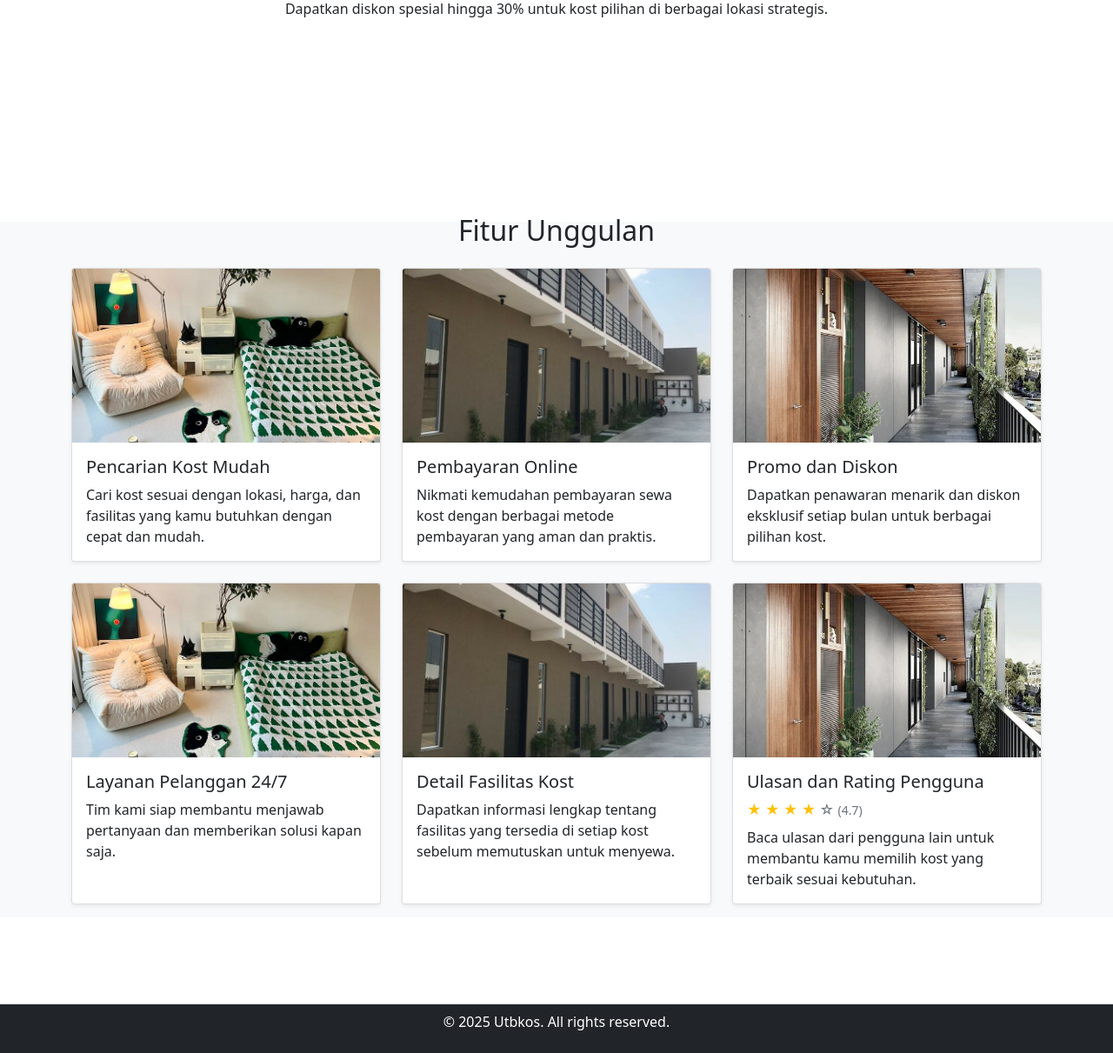
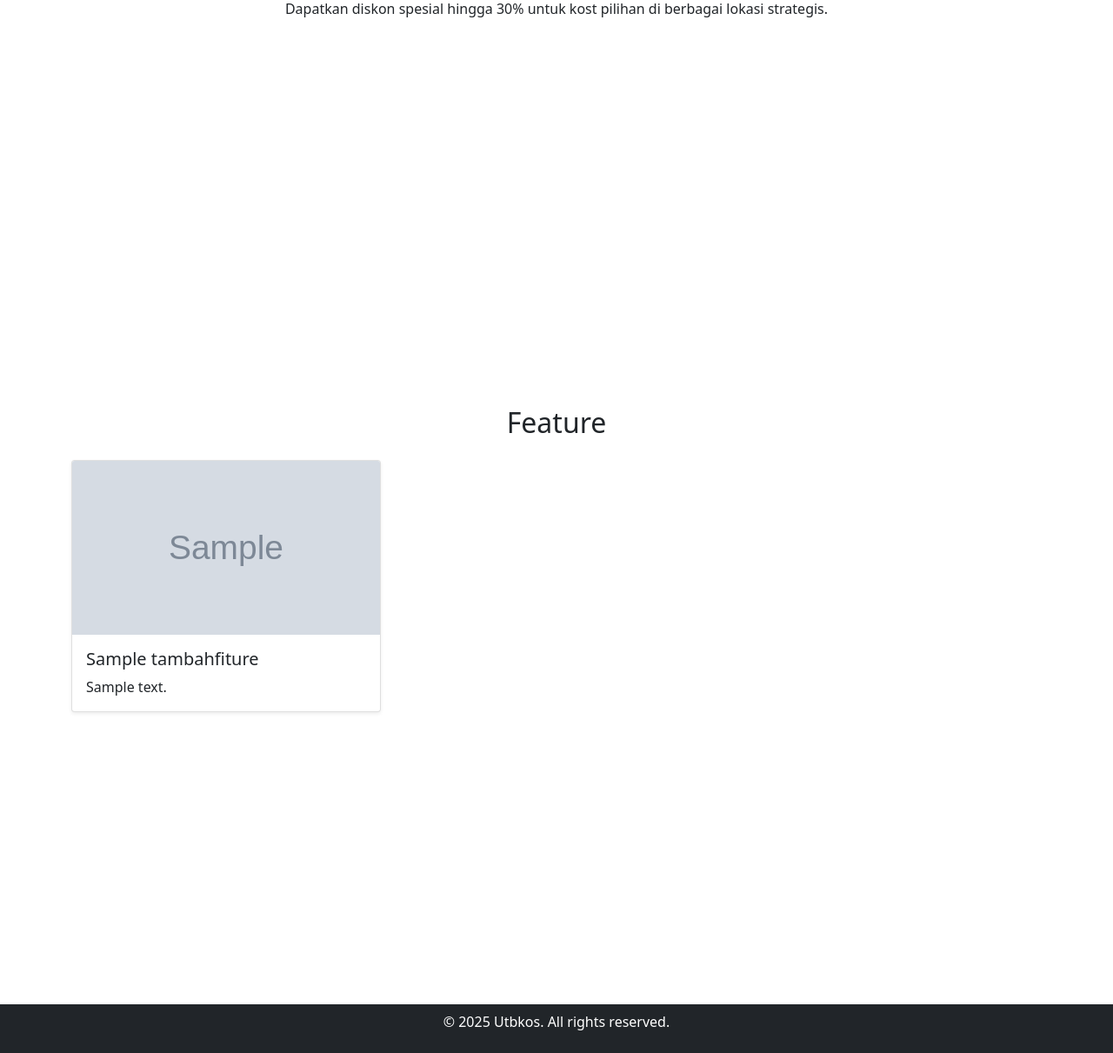
Before and after one commit to RafiRhnnn/UtbKosWeb, a PHP site: page /UtbKosWeb/frontend/index.php in a window 1280 px wide. Shown: the part 2225-3436 px from the top of the page at 87% size. Run offline with PHP 8.4, Linux system fonts and the light colour scheme; tables that the repository leaves empty or names only in its code hold one stand-in row (values such as "Sample post"); grey boxes marked "Sample" are stand-in pictures.

Commit message:
tambah fiture

```diff
--- /dev/null
+++ b/backend/listfiture.php
@@ -0,0 +1,24 @@
+<?php
+header("Access-Control-Allow-Origin: *");
+include "koneksi.php";
+
+function getProtocol()
+{
+    $protocol = isset($_SERVER['HTTPS']) && ($_SERVER['HTTPS'] !== 'off') ? 'https' : 'http';
+    return $protocol . "://" . $_SERVER['HTTP_HOST'];
+}
+
+$keyword = isset($_GET["key"]) ? $_GET["key"] : '';
+
+$statement = $database_connection->prepare("SELECT * FROM `tambahfiture` WHERE `namafiture` LIKE ?");
+$statement->execute(["%$keyword%"]);
+
+$data = array();
+while ($row = $statement->fetch(PDO::FETCH_ASSOC)) {
+    // Menyusun URL lengkap untuk gambar
+    $row["img"] = getProtocol() . "/UtbKosWeb/backend/" . $row["img"];
+    $data[] = $row;
+}
+
+header('Content-Type: application/json; charset=utf-8');
+echo json_encode($data);
--- a/frontend/index.php
+++ b/frontend/index.php
@@ -12,16 +12,19 @@
     <link rel="stylesheet" href="assets/css/styleindex.css">
     <link rel="stylesheet" href="https://unpkg.com/aos@next/dist/aos.css" />
     <link href="https://fonts.googleapis.com/css2?family=Roboto:wght@700&display=swap" rel="stylesheet">
-    <script src="assets/js/scriptsindex.js"></script>
+    <script src="https://code.jquery.com/jquery-3.6.0.min.js"></script>
+    <script src="https://cdn.jsdelivr.net/npm/axios/dist/axios.min.js"></script>
+    <script src="https://cdn.jsdelivr.net/npm/bootstrap@5.0.2/dist/js/bootstrap.bundle.min.js"
+        integrity="sha384-MrcW6ZMFYlzcLA8Nl+NtUVF0sA7MsXsP1UyJoMp4YLEuNSfAP+JcXn/tWtIaxVXM" crossorigin="anonymous"></script>
+    <script src="https://unpkg.com/aos@next/dist/aos.js"></script>
 </head>
 
 <body>
-    <!-- navbar start -->
+    <!-- Navbar Start -->
     <nav class="navbar navbar-expand-lg navbar-light sticky-top">
         <div class="container-fluid">
             <a class="navbar-brand d-flex align-items-center" href="#">
                 <img class="logoheader img-fluid me-1" src="assets/images/logo_header.png" alt="Sample image" style="max-height: 70px;">
-
             </a>
             <button class="navbar-toggler" type="button" data-bs-toggle="collapse" data-bs-target="#navbarNavDropdown" aria-controls="navbarNavDropdown" aria-expanded="false" aria-label="Toggle navigation">
                 <span class="navbar-toggler-icon"></span>
@@ -43,37 +46,27 @@
                 </ul>
                 <a class="btn btn-outline-dark btn-lg rounded-pill ms-lg-3 px-4 py-2" href="../frontend/login.php">Login</a>
             </div>
-
         </div>
     </nav>
+    <!-- Navbar End -->
 
-
-
-    <!-- navbar end -->
-
-    <!-- body mulai -->
-
-    <section class="gradasi vh-100 ">
+    <!-- Hero Section Start -->
+    <section class="gradasi vh-100">
         <div class="overlay"></div>
         <main class="content d-flex justify-content-between align-items-center text-white ps-5 pt-5">
             <div class="d-flex flex-column align-items-start">
                 <h1>NGEKOS LEBIH MURAH & AMAN <span>UTBKOS</span>SOLUSINYA</h1>
-                <p>
-                    Temukan kenyamanan anda di UTBKos dengan fasilitas kumplit
-                </p>
+                <p>Temukan kenyamanan anda di UTBKos dengan fasilitas kumplit</p>
                 <a href="login.php" class="btn btn-warning btn-lg">KOST Sekarang</a>
-
             </div>
-
-            <div class="d-flex justify-content-end col-md-9 col-lg-6 col-xl-5 text-end" data-aos="flip-right"
-                data-aos-easing="ease-out-cubic"
-                data-aos-duration="2000">
+            <div class="d-flex justify-content-end col-md-9 col-lg-6 col-xl-5 text-end" data-aos="flip-right" data-aos-easing="ease-out-cubic" data-aos-duration="2000">
                 <img id="logoutbkos" src="assets/images/logobaru.png" class="img-fluid" alt="Sample image">
             </div>
         </main>
     </section>
-    <!-- body akhir -->
-    <!-- about section start -->
+    <!-- Hero Section End -->
+
+    <!-- About Section Start -->
     <section id="about" class="bg-warning vh-100">
         <div class="container h-100 d-flex flex-column justify-content-center">
 
@@ -111,152 +104,110 @@
             </div>
         </div>
     </section>
-    <!-- about section end -->
-    <!-- promomulai -->
+    <!-- About Section End -->
+
+    <!-- Promo Section Start -->
     <section id="promo" class="container py-5">
         <h2 class="text-center mb-4">Promo</h2>
         <div id="promoCarousel" class="carousel slide" data-bs-ride="carousel" data-bs-interval="3000">
             <div class="carousel-inner">
-                <div class="carousel-item active"
-                    data-description="Dapatkan diskon spesial hingga 30% untuk kost pilihan di berbagai lokasi strategis.">
-                    <img src="assets/images/banner/banner_0.jpg" class="d-block w-100 img-fluid rounded"
-                        alt="Promo 1">
+                <div class="carousel-item active" data-description="Dapatkan diskon spesial hingga 30% untuk kost pilihan di berbagai lokasi strategis.">
+                    <img src="assets/images/banner/banner_0.jpg" class="d-block w-100 img-fluid rounded" alt="Promo 1">
                 </div>
-                <div class="carousel-item"
-                    data-description="Temukan kost dengan fasilitas lengkap mulai dari WiFi gratis hingga area parkir luas.">
-                    <img src="assets/images/banner/banner_1.jpg" class="d-block w-100 img-fluid rounded"
-                        alt="Promo 2">
+                <div class="carousel-item" data-description="Temukan kost dengan fasilitas lengkap mulai dari WiFi gratis hingga area parkir luas.">
+                    <img src="assets/images/banner/banner_1.jpg" class="d-block w-100 img-fluid rounded" alt="Promo 2">
                 </div>
-                <div class="carousel-item"
-                    data-description="Nikmati cashback untuk pengguna baru saat memesan kost melalui UtbKos!">
-                    <img src="assets/images/banner/banner_2.jpg" class="d-block w-100 img-fluid rounded"
-                        alt="Promo 3">
+                <div class="carousel-item" data-description="Nikmati cashback untuk pengguna baru saat memesan kost melalui UtbKos!">
+                    <img src="assets/images/banner/banner_2.jpg" class="d-block w-100 img-fluid rounded" alt="Promo 3">
                 </div>
-                <div class="carousel-item"
-                    data-description="Promo eksklusif untuk kost campur, kost khusus perempuan, dan kost khusus laki-laki.">
-                    <img src="assets/images/banner/banner_3.jpg" class="d-block w-100 img-fluid rounded"
-                        alt="Promo 4">
+                <div class="carousel-item" data-description="Promo eksklusif untuk kost campur, kost khusus perempuan, dan kost khusus laki-laki.">
+                    <img src="assets/images/banner/banner_3.jpg" class="d-block w-100 img-fluid rounded" alt="Promo 4">
                 </div>
             </div>
-            <!-- Kontrol Carousel -->
-            <button class="carousel-control-prev" type="button" data-bs-target="#promoCarousel"
-                data-bs-slide="prev">
+            <button class="carousel-control-prev" type="button" data-bs-target="#promoCarousel" data-bs-slide="prev">
                 <span class="carousel-control-prev-icon" aria-hidden="true"></span>
                 <span class="visually-hidden">Previous</span>
             </button>
-            <button class="carousel-control-next" type="button" data-bs-target="#promoCarousel"
-                data-bs-slide="next">
+            <button class="carousel-control-next" type="button" data-bs-target="#promoCarousel" data-bs-slide="next">
                 <span class="carousel-control-next-icon" aria-hidden="true"></span>
                 <span class="visually-hidden">Next</span>
             </button>
         </div>
-        <!-- Deskripsi Dinamis -->
-        <p id="promoDescription" class="text-center mt-4">
-            Dapatkan diskon spesial hingga 30% untuk kost pilihan di berbagai lokasi strategis.
-        </p>
+        <p id="promoDescription" class="text-center mt-4">Dapatkan diskon spesial hingga 30% untuk kost pilihan di berbagai lokasi strategis.</p>
     </section>
-    <!-- promo akhir -->
+    <!-- Promo Section End -->
 
-    <!-- feature mulai -->
-    <section id="feature" class="bg-light py-5">
+    <!-- Feature Section Start -->
+    <?php
+    include '../backend/koneksi.php';
+
+    $query = "SELECT * FROM tambahfiture";
+    $result = $database_connection->query($query);
+
+    if (!$result) {
+        echo "<div class='container text-center mt-5'><p>Gagal memuat fitur dari database.</p></div>";
+    }
+    ?>
+
+    <section id="feature">
         <div class="container">
-            <h2 class="text-center mb-4">Fitur Unggulan</h2>
-            <div class="row">
-                <!-- Fitur 1 -->
-                <div class="col-md-4 mb-4">
-                    <div class="card shadow-sm">
-                        <img src="assets/images/kosan.jpg" class="card-img-top" alt="Cari Kost">
-                        <div class="card-body">
-                            <h5 class="card-title">Pencarian Kost Mudah</h5>
-                            <p class="card-text">Cari kost sesuai dengan lokasi, harga, dan fasilitas yang kamu butuhkan dengan cepat dan mudah.</p>
-                        </div>
-                    </div>
-                </div>
-
-                <!-- Fitur 2 -->
-                <div class="col-md-4 mb-4">
-                    <div class="card shadow-sm">
-                        <img src="assets/images/kosan1.jpg" class="card-img-top" alt="Pembayaran Online">
-                        <div class="card-body">
-                            <h5 class="card-title">Pembayaran Online</h5>
-                            <p class="card-text">Nikmati kemudahan pembayaran sewa kost dengan berbagai metode pembayaran yang aman dan praktis.</p>
-                        </div>
-                    </div>
-                </div>
-
-                <!-- Fitur 3 -->
-                <div class="col-md-4 mb-4">
-                    <div class="card shadow-sm">
-                        <img src="assets/images/kosan2.jpg" class="card-img-top" alt="Promo dan Diskon">
-                        <div class="card-body">
-                            <h5 class="card-title">Promo dan Diskon</h5>
-                            <p class="card-text">Dapatkan penawaran menarik dan diskon eksklusif setiap bulan untuk berbagai pilihan kost.</p>
-                        </div>
-                    </div>
+            <div class="row text-center mb-3">
+                <div class="col">
+                    <h2>Feature</h2>
                 </div>
             </div>
-
-            <div class="row">
-                <!-- Fitur 4 -->
-                <div class="col-md-4 mb-4">
-                    <div class="card shadow-sm">
-                        <img src="assets/images/kosan.jpg" class="card-img-top" alt="Layanan Pelanggan">
-                        <div class="card-body">
-                            <h5 class="card-title">Layanan Pelanggan 24/7</h5>
-                            <p class="card-text">Tim kami siap membantu menjawab pertanyaan dan memberikan solusi kapan saja.</p>
-                        </div>
-                    </div>
-                </div>
-
-                <!-- Fitur 5 -->
-                <div class="col-md-4 mb-4">
-                    <div class="card shadow-sm">
-                        <img src="assets/images/kosan1.jpg" class="card-img-top" alt="Detail Fasilitas">
-                        <div class="card-body">
-                            <h5 class="card-title">Detail Fasilitas Kost</h5>
-                            <p class="card-text">Dapatkan informasi lengkap tentang fasilitas yang tersedia di setiap kost sebelum memutuskan untuk menyewa.</p>
-                        </div>
-                    </div>
-                </div>
-
-                <!-- Fitur 6 -->
-                <div class="col-md-4 mb-4">
-                    <div class="card shadow-sm">
-                        <img src="assets/images/kosan2.jpg" class="card-img-top" alt="Ulasan Pengguna">
-                        <div class="card-body">
-                            <h5 class="card-title">Ulasan dan Rating Pengguna</h5>
-                            <div class="rating mb-2">
-                                <span class="text-warning">&#9733;</span>
-                                <span class="text-warning">&#9733;</span>
-                                <span class="text-warning">&#9733;</span>
-                                <span class="text-warning">&#9733;</span>
-                                <span class="text-muted">&#9734;</span>
-                                <small class="text-muted">(4.7)</small>
-                            </div>
-                            <p class="card-text">Baca ulasan dari pengguna lain untuk membantu kamu memilih kost yang terbaik sesuai kebutuhan.</p>
-                        </div>
-                    </div>
-                </div>
-
+            <div class="row" id="fiturelist">
+                <!-- Data Kosan Akan Muncul Disini -->
             </div>
         </div>
     </section>
+    <!-- Feature Section End -->
 
-    <!-- feature akhir -->
-
-    <!-- footer mulai -->
+    <!-- Footer Start -->
     <footer class="bg-dark text-white text-center py-2">
         <p>&copy; 2025 Utbkos. All rights reserved.</p>
     </footer>
+    <!-- Footer End -->
 
-    <!-- footer akhir -->
+    <script>
+        window.onload = function() {
+            AOS.init();
+        };
+
+        $(document).ready(function() {
+            axios.get('http://localhost/UtbKosWeb/backend/listfiture.php')
+                .then(function(response) {
+                    console.log(response); // Debugging output
+                    let fiturelist = response.data;
+                    let content = '';
+
+                    if (fiturelist && fiturelist.length) {
+                        fiturelist.forEach(list => {
+                            content += `
+                            <div class="col-md-4 mb-4">
+                                <div class="card shadow-sm">
+                                    <img src="${list.img}" class="card-img-top" style="height: 200px; object-fit: cover;">
+                                    <div class="card-body">
+                                        <h5 class="card-title">${list.namafiture}</h5>
+                                        <p class="card-text">${list.descripsi}</p>
+                                    </div>
+                                </div>
+                            </div>
+                        `;
+                        });
+                    } else {
+                        content = '<p class="text-center">Belum ada fitur yang tersedia.</p>';
+                    }
+
+                    $('#fiturelist').html(content);
+                })
+                .catch(function(error) {
+                    console.error(error);
+                    $('#fiturelist').html('<p class="text-center">Gagal memuat data kos.</p>');
+                });
+        });
+    </script>
+
 </body>
-<script src="https://cdn.jsdelivr.net/npm/bootstrap@5.0.2/dist/js/bootstrap.bundle.min.js"
-    integrity="sha384-MrcW6ZMFYlzcLA8Nl+NtUVF0sA7MsXsP1UyJoMp4YLEuNSfAP+JcXn/tWtIaxVXM" crossorigin="anonymous">
-</script>
-<script src="https://unpkg.com/aos@next/dist/aos.js"></script>
-<script>
-    AOS.init();
-</script>
 
 </html>
```
Also changed, not shown: backend/tambahfiture.php (added, +35 -0 lines), frontend/admin/header.php (+7 -0 lines), frontend/admin/tambahfiture.php (added, +98 -0 lines), test.php (+43 -6 lines), backend/archive/DALL·E 2025-01-24 15.49.17 - A side-by-side comparison of a 3D object before and after rendering. On the left, the object is a wireframe cube with no colors or textures, only a ba.webp (added), backend/archive/Screenshot 2025-01-24 160855.png (added), backend/archive/download (1).jpg (added), backend/archive/utbkost.png (added).
